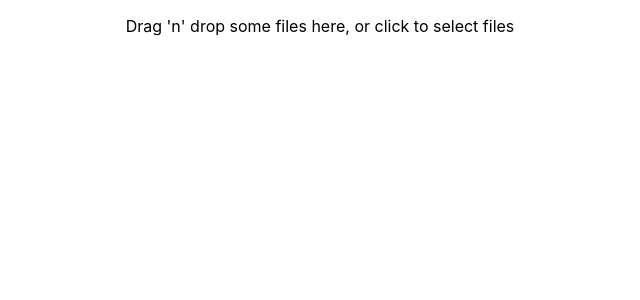
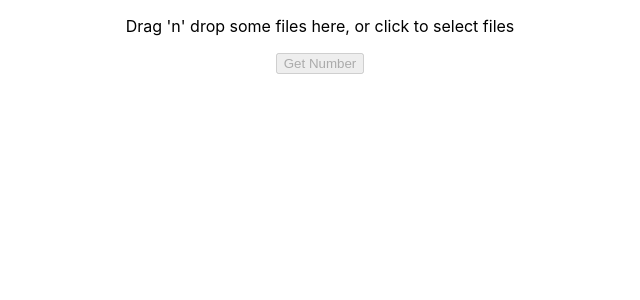
Before and after one commit to caklimas/rust-gameboy-web, a React (Create React App) app: page / in a window 1280 px wide. Shown: the top 300 px of the page, without its empty margins (320-960 px from the left). Built offline with nearby package versions, Linux system fonts and the light colour scheme.

Commit message:
Updated the use of the rust wasm package

```diff
--- a/package.json
+++ b/package.json
@@ -6,7 +6,7 @@
     "@testing-library/jest-dom": "^4.2.4",
     "@testing-library/react": "^9.3.2",
     "@testing-library/user-event": "^7.1.2",
-    "caklimas-rust-gameboy": "^0.1.9",
+    "caklimas-rust-gameboy": "^0.2.0",
     "react": "^16.13.1",
     "react-dom": "^16.13.1",
     "react-dropzone": "^11.2.0",
--- a/src/App.js
+++ b/src/App.js
@@ -1,6 +1,5 @@
 import React from 'react';
 import Dropzone from 'react-dropzone';
-import logo from './logo.svg';
 import './App.css';
 
 class App extends React.Component {
@@ -11,6 +10,10 @@ class App extends React.Component {
   constructor(props) {
     super();
     this.loadFileBytes = this.loadFileBytes.bind(this);
+    this.log_number = this.log_number.bind(this);
+    this.state = {
+      gb: null
+    };
   }
 
   render() {
@@ -26,6 +29,7 @@ class App extends React.Component {
             </section>
           )}
         </Dropzone>
+        <button disabled={!this.state.gb} onClick={this.log_number}>Get Number</button>
       </div>
     );
   }
@@ -39,13 +43,21 @@ class App extends React.Component {
         const buffer = reader.result;
         var array = new Uint8Array(buffer);
         let gb = this.state.wasm.run(array);
-        console.log(gb);
-        console.log(this.state.wasm.get_gameboy(gb));
+        this.setState({ gb }, () => alert("Loaded file"));
       };
 
       reader.readAsArrayBuffer(file);
     });
   };
+
+  log_number() {
+    if (this.state.gb) {
+      const screen = this.state.wasm.clock_frame(this.state.gb);
+      console.log(screen.length);
+    } else {
+      alert("No file loaded");
+    }
+  }
 
   async loadWasm() {
     try {
--- a/src/draw.js
+++ /dev/null
@@ -1,3 +0,0 @@
-export function draw(pixels) {
-    alert(pixels.length);
-}
```
Also changed, not shown: 1 other file (tests, documents, lock files or other folders).
